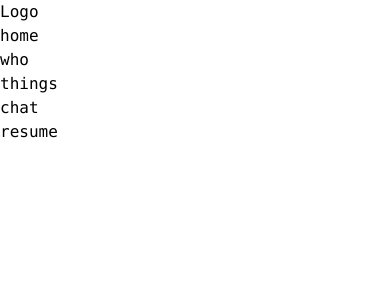
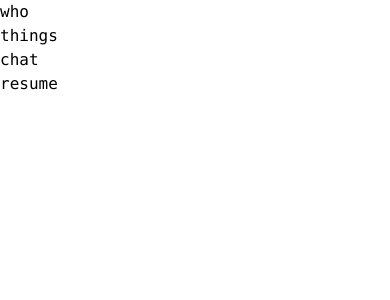
Before and after one commit to tomasanders/portfolio-site, a Next.js app: page / in a window 390 px wide. Shown: the top 300 px of the page. Built offline with nearby package versions, Linux system fonts and the light colour scheme.

Commit message:
Added switch between mobile/desktop

```diff
--- /dev/null
+++ b/components/DesktopNav.jsx
@@ -0,0 +1,7 @@
+export const DesktopNav = () => {
+  return (
+    <nav>
+      Desktop
+    </nav>
+  );
+};
--- a/components/MobileNav.jsx
+++ b/components/MobileNav.jsx
@@ -1,16 +1,12 @@
 export const MobileNav = () => {
   return (
-    <header id="mobileNav">
-      <div className="nav__logo">Logo</div>
     <nav>
       <ul>
-          <li>home</li>
         <li>who</li>
         <li>things</li>
         <li>chat</li>
         <li>resume</li>
       </ul>
     </nav>
-    </header>
-  )
-}
+  );
+};
--- a/pages/index.jsx
+++ b/pages/index.jsx
@@ -1,7 +1,29 @@
 import Head from 'next/head';
+import { useEffect, useState } from "react";
+import { DesktopNav } from '../components/DesktopNav';
 import { MobileNav } from '../components/MobileNav';
 
 export default function Home() {
+  /**
+  * Create an event listener to detect when the window resizes in order to toggle the mobile nav.
+  */
+  const [windowDimension, setWindowDimension] = useState(null);
+
+  useEffect(() => {
+    setWindowDimension(window.innerWidth);
+  }, []);
+
+  useEffect(() => {
+    function handleResize() {
+      setWindowDimension(window.innerWidth);
+    }
+
+    window.addEventListener("resize", handleResize);
+    return () => window.removeEventListener("resize", handleResize);
+  }, []);
+
+  const isMobile = windowDimension <= 640;
+
   return (
     <>
       <Head>
@@ -14,7 +36,7 @@ export default function Home() {
         <link rel="stylesheet" href="https://cdn.jsdelivr.net/gh/devicons/devicon@v2.15.1/devicon.min.css"></link>
       </Head>
       <main>
-        <MobileNav />
+        {isMobile ? <MobileNav /> : <DesktopNav />}
       </main>
     </>
   );
```
Lines whose indentation alone changed are shown as unchanged.
